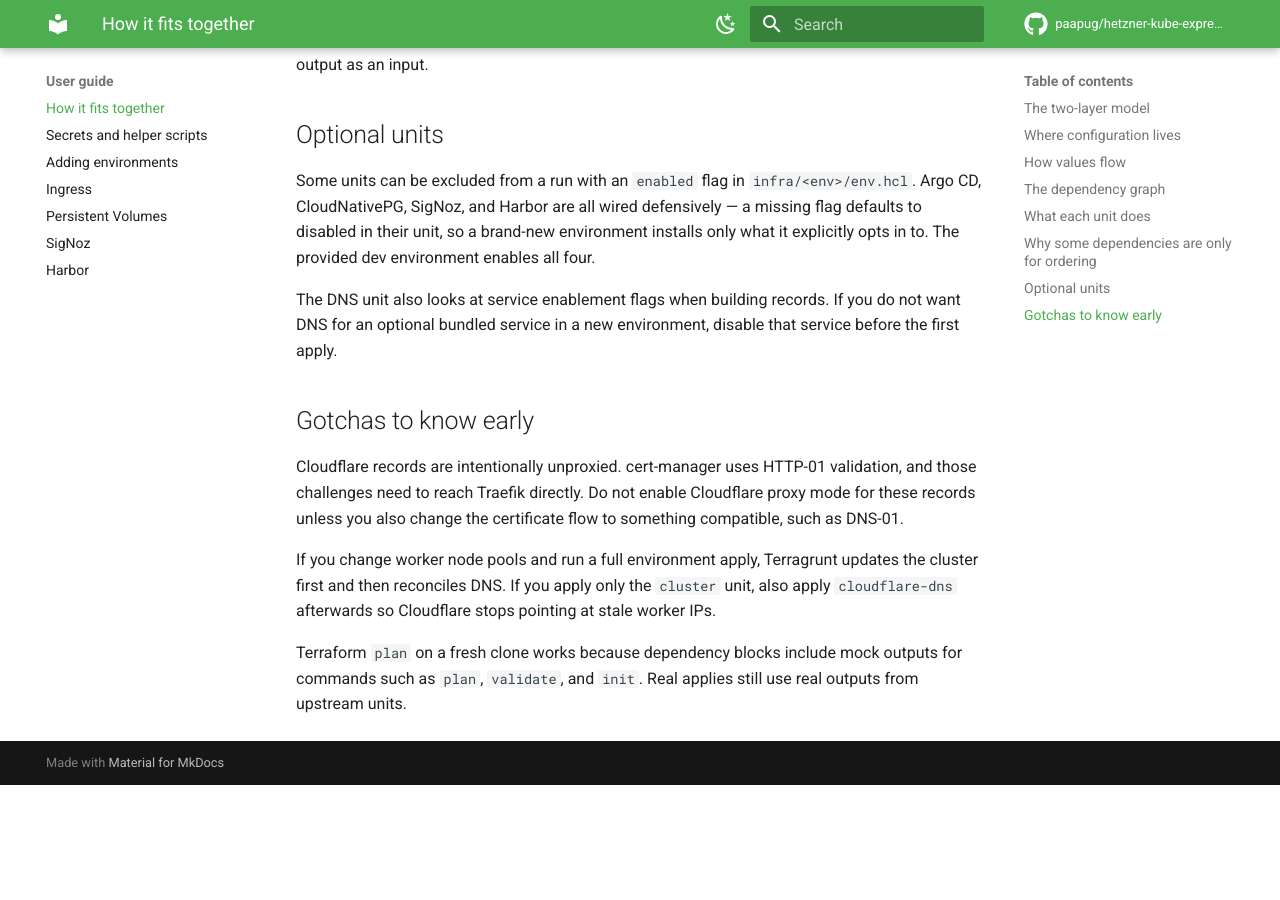
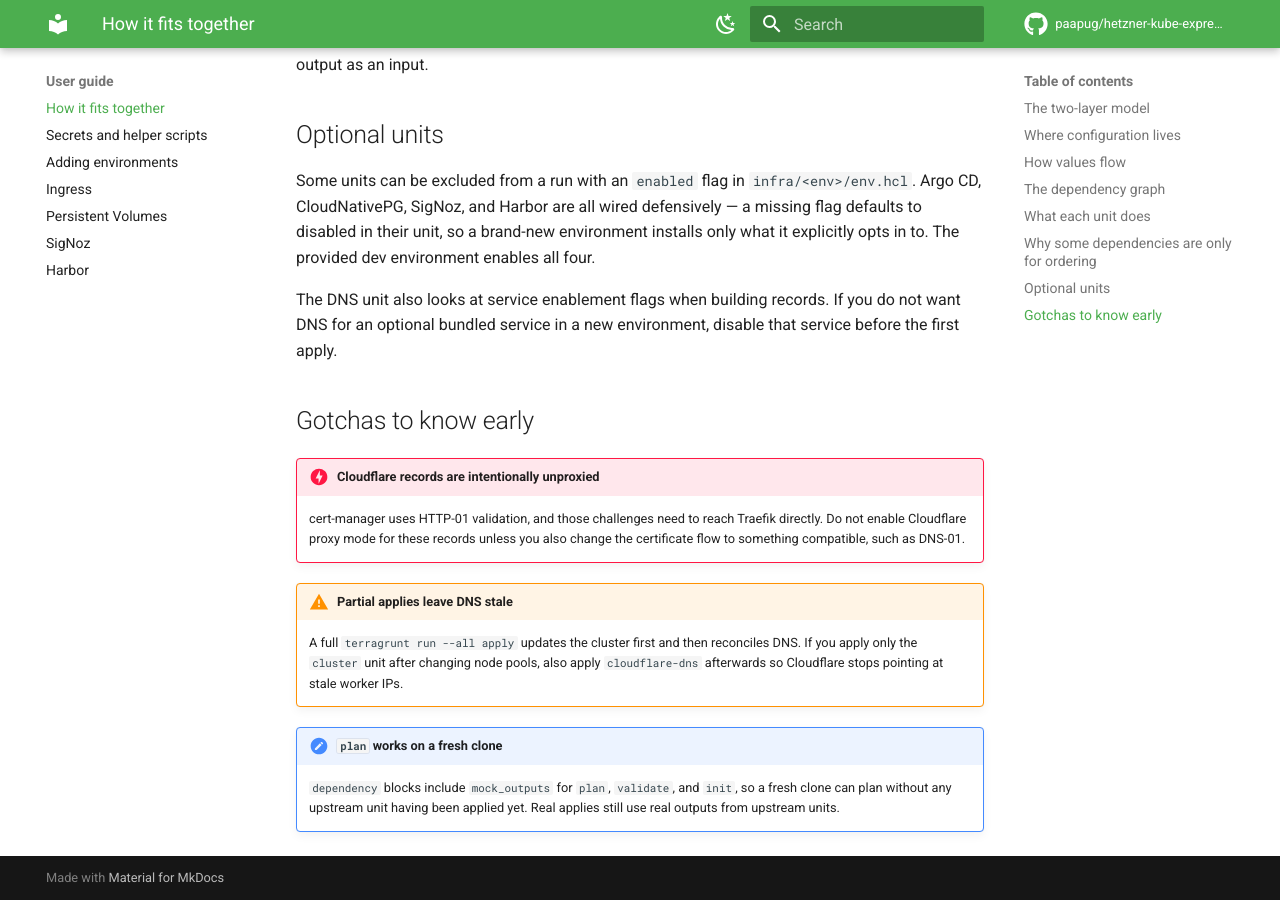
Before and after one commit to paapug/hetzner-kube-express, an MkDocs documentation site: the page built from docs/how-it-fits-together.md, in a window 1280 px wide and 900 px high, scrolled down 3471 px. Built offline with MkDocs 1.6.1 and Material for MkDocs 9.7.7, drawn with Linux system fonts in a browser that asks for light colours; comment, search, counter and statistics services are not loaded; before the commit the page ends 4256 px from its top, so only the background shows below that.

Commit message:
Spice up the docs landing and gotchas

```diff
--- a/docs/how-it-fits-together.md
+++ b/docs/how-it-fits-together.md
@@ -113,8 +113,11 @@
 
 ## Gotchas to know early
 
-Cloudflare records are intentionally unproxied. cert-manager uses HTTP-01 validation, and those challenges need to reach Traefik directly. Do not enable Cloudflare proxy mode for these records unless you also change the certificate flow to something compatible, such as DNS-01.
+!!! danger "Cloudflare records are intentionally unproxied"
+    cert-manager uses HTTP-01 validation, and those challenges need to reach Traefik directly. Do not enable Cloudflare proxy mode for these records unless you also change the certificate flow to something compatible, such as DNS-01.
 
-If you change worker node pools and run a full environment apply, Terragrunt updates the cluster first and then reconciles DNS. If you apply only the `cluster` unit, also apply `cloudflare-dns` afterwards so Cloudflare stops pointing at stale worker IPs.
+!!! warning "Partial applies leave DNS stale"
+    A full `terragrunt run --all apply` updates the cluster first and then reconciles DNS. If you apply only the `cluster` unit after changing node pools, also apply `cloudflare-dns` afterwards so Cloudflare stops pointing at stale worker IPs.
 
-Terraform `plan` on a fresh clone works because dependency blocks include mock outputs for commands such as `plan`, `validate`, and `init`. Real applies still use real outputs from upstream units.
+!!! note "`plan` works on a fresh clone"
+    `dependency` blocks include `mock_outputs` for `plan`, `validate`, and `init`, so a fresh clone can plan without any upstream unit having been applied yet. Real applies still use real outputs from upstream units.
--- a/docs/requirements.txt
+++ b/docs/requirements.txt
@@ -1 +1,2 @@
 mkdocs-material~=9.7.0
+mkdocs-git-revision-date-localized-plugin~=1.2
--- a/mkdocs.yml
+++ b/mkdocs.yml
@@ -16,6 +16,7 @@
     - navigation.tabs
     - navigation.tracking
     - navigation.top
+    - navigation.indexes
     - toc.follow
   palette:
     - media: "(prefers-color-scheme: light)"
@@ -53,6 +54,15 @@
   - pymdownx.tabbed:
       alternate_style: true
 
+plugins:
+  - search
+  # Adds "Last update" stamps at the bottom of each page. Needs full git
+  # history in CI (actions/checkout with fetch-depth: 0); otherwise it falls
+  # back to the build date.
+  - git-revision-date-localized:
+      enable_creation_date: false
+      fallback_to_build_date: true
+
 nav:
   - Start here:
     - Welcome: index.md
```
Also changed, not shown: docs/index.md (+101 -18 lines), docs/ingress.md (+10 -10 lines), docs/secrets-and-scripts.md (+6 -2 lines), 1 other file.
